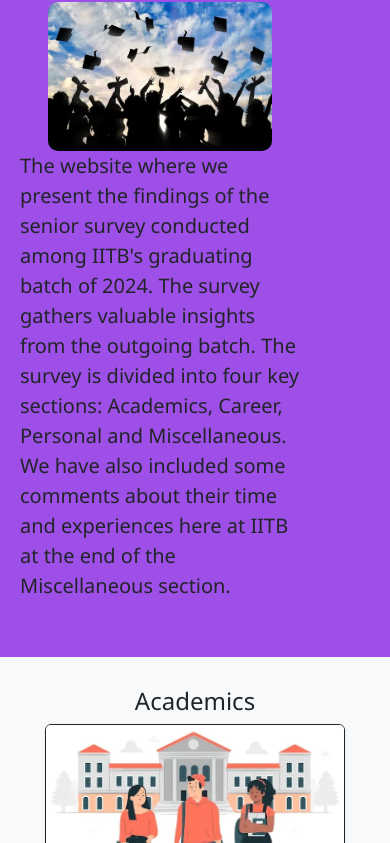
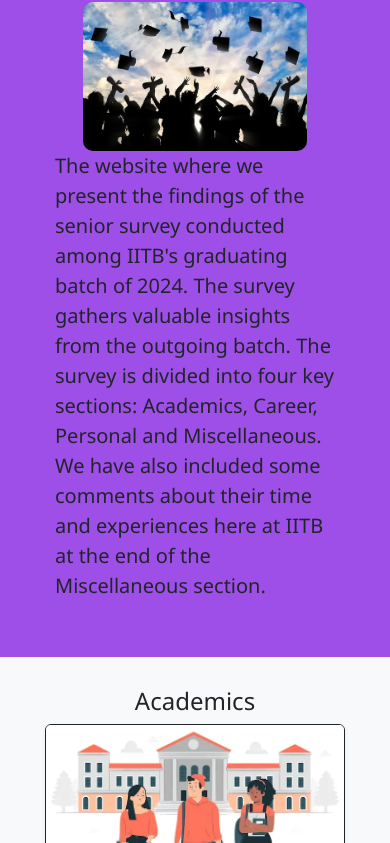
Before and after one commit to Mansi1975/InsightWeb-Assignment, a plain HTML site: page docs/index.html in a window 390 px wide. Shown: the part 202-1045 px from the top of the page. Drawn offline with nearby package versions, Linux system fonts and the light colour scheme.

Commit message:
responsive

```diff
--- a/docs/css/style.css
+++ b/docs/css/style.css
@@ -31,7 +31,9 @@ background-color: rgb(158, 79, 231);
 @media(max-width:529px){
 
   .hero{
+    display: flex;
     flex-direction: column;
+    align-items: center;
     height: auto;
     padding: 40px 20px;
   }
```
Also changed, not shown: docs/academics.html (+4 -1 lines).
